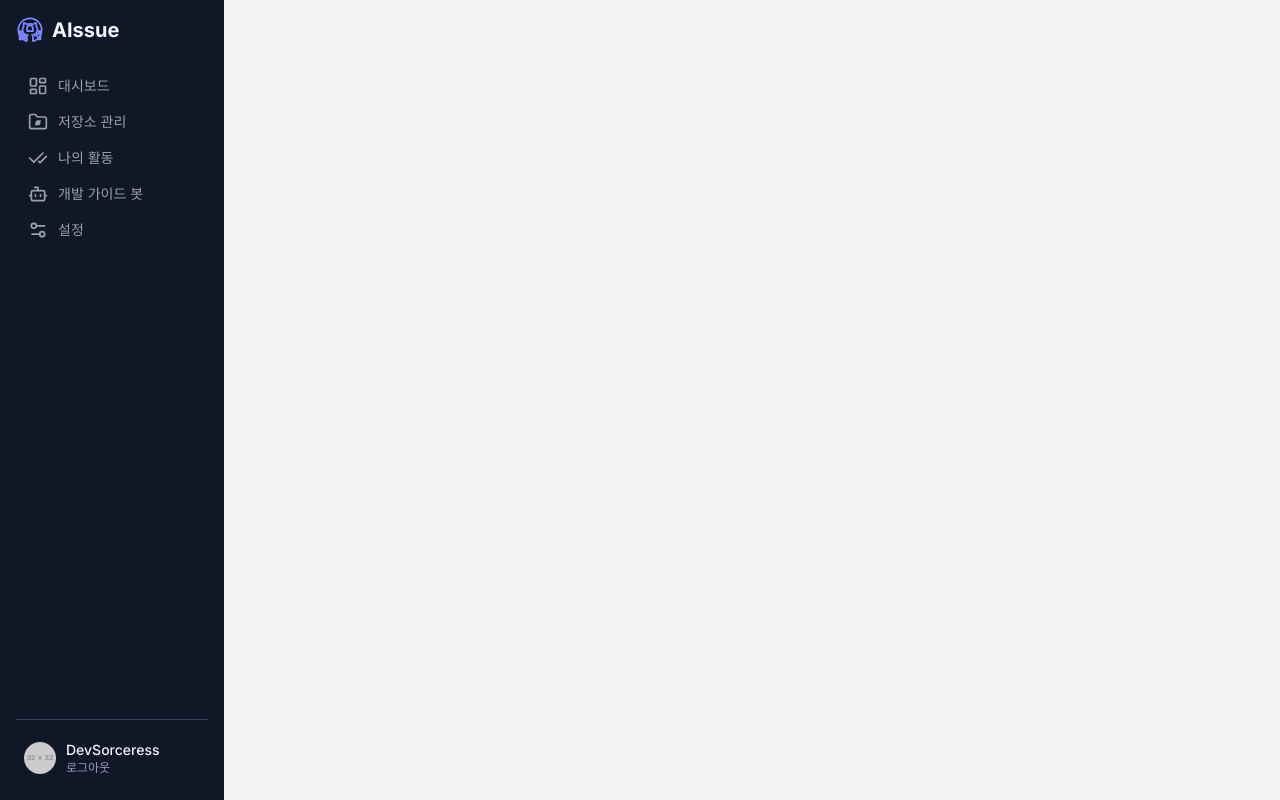
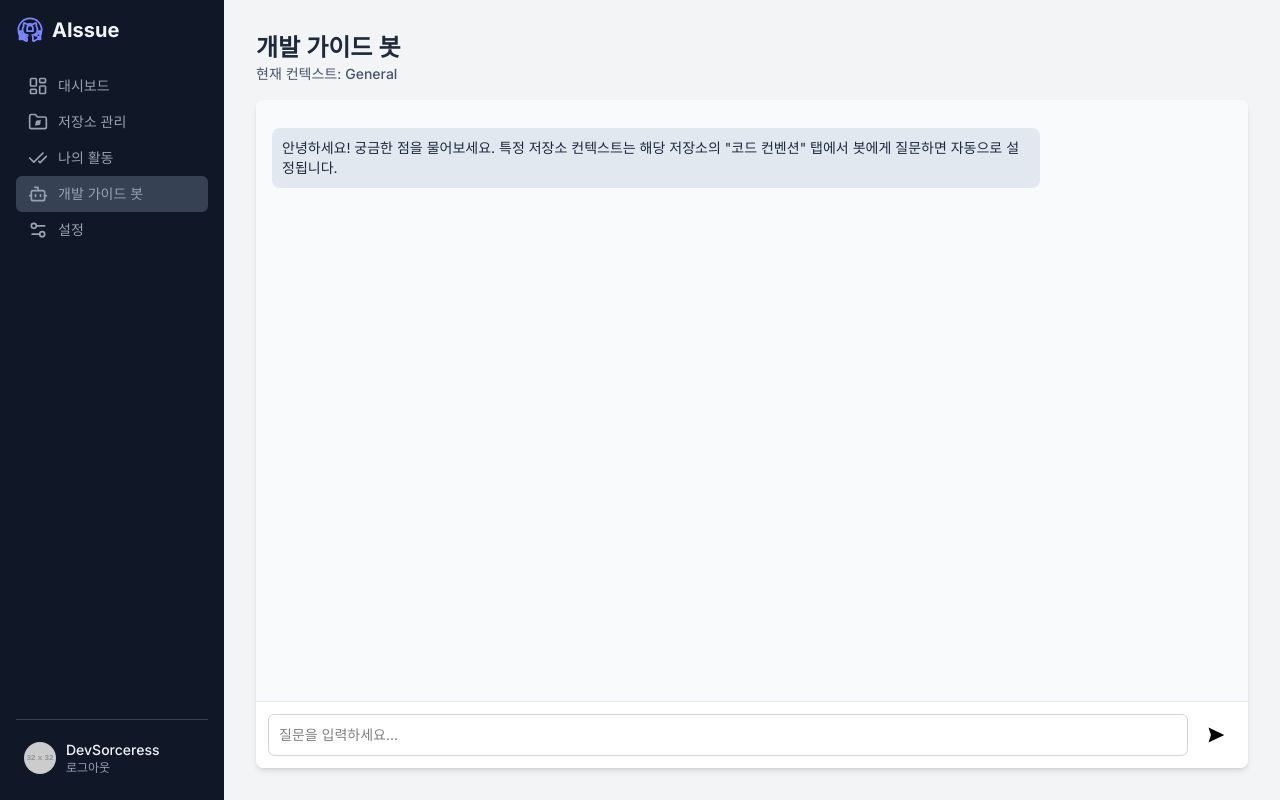
Before and after one commit to Mai-Nova/AIssue-FE, a Vue app: page /dev-guide-bot in a window 1280 px wide. Built offline with nearby package versions, Linux system fonts and the light colour scheme; sample sign-in values are in the browser's storage.

Commit message:
feat: 개발 가이드 봇 마이그레이션, 메시지 응답 완료 (#10)
* feat: 개발 가이드 봇 마이그레이션,   메시지 응답 완료

* feat: key값 index->message.id로 변경

```diff
--- a/src/router/index.js
+++ b/src/router/index.js
@@ -4,7 +4,7 @@ import DashboardView from '../views/DashboardView.vue';
 // 다른 뷰 컴포넌트들을 임포트합니다.
 // import RepoListView from '../views/RepoListView.vue';
 // import MyActivityView from '../views/MyActivityView.vue';
-// import DevGuideBotView from '../views/DevGuideBotView.vue';
+import DevGuideBotView from '../views/DevGuideBotView.vue';
 // import SettingsView from '../views/SettingsView.vue';
 // import RepoDetailView from '../views/RepoDetailView.vue';
 // import IssueDetailView from '../views/IssueDetailView.vue';
@@ -50,12 +50,12 @@ const routes = [
   //   component: MyActivityView,
   //   meta: { requiresAuth: true }
   // },
-  // {
-  //   path: '/dev-guide-bot',
-  //   name: 'DevGuideBot',
-  //   component: DevGuideBotView,
-  //   meta: { requiresAuth: true }
-  // },
+  {
+    path: '/dev-guide-bot',
+    name: 'DevGuideBot',
+    component: DevGuideBotView,
+    meta: { requiresAuth: true }
+  },
   // {
   //   path: '/settings',
   //   name: 'Settings',
--- /dev/null
+++ b/src/views/DevGuideBotView.vue
@@ -0,0 +1,137 @@
+<template>
+<div
+    id="dev-guide-bot-content"
+    class="main-content h-full flex flex-col"
+>
+    <header class="mb-4">
+    <h1 class="text-2xl font-semibold text-slate-800">개발 가이드 봇</h1>
+    <p class="text-sm text-slate-600">
+        현재 컨텍스트:
+        <span ref="repoContextRef" id="dev-bot-repo-context" class="font-medium">{{ context }}</span>
+    </p>
+    </header>
+
+    <div class="flex-grow card p-0 flex flex-col overflow-hidden">
+    <div
+        ref="chatbotMessagesRef"
+        class="p-4 space-y-3 overflow-y-auto flex-grow bg-gray-50"
+        id="chatbot-messages"
+    >
+        <div class="flex justify-start">
+        <!-- <div
+            class="bg-slate-200 text-slate-800 p-2.5 rounded-lg max-w-[80%] text-sm"
+        >
+            <p>
+            안녕하세요! 궁금한 점을 물어보세요. 특정 저장소 컨텍스트는
+            해당 저장소의 '코드 컨벤션' 탭에서 봇에게 질문하면 자동으로 설정됩니다.
+            </p>
+        </div> -->
+        </div>
+        <div
+        v-for="(message) in messages"
+        :key="message.id"
+        class="flex"
+        :class="{ 'justify-end': message.sender === 'user', 'justify-start': message.sender === 'bot' }"
+        >
+        <div
+            class="p-2.5 rounded-lg max-w-[80%] text-sm"
+            :class="message.sender === 'user' ? 'bg-indigo-500 text-white' : 'bg-slate-200 text-slate-800'"
+        >
+            <p>{{ message.text }}</p>
+        </div>
+        </div>
+    </div>
+
+    <div class="p-3 border-t border-gray-200 bg-white">
+        <div class="flex items-center space-x-2">
+        <input
+            v-model="input"
+            type="text"
+            placeholder="질문을 입력하세요..."
+            class="flex-grow p-2.5 border border-gray-300 rounded-md focus:ring-2 focus:ring-indigo-500 focus:border-indigo-500 outline-none text-sm"
+            @keyup.enter="sendMessage"
+        />
+        <button @click="sendMessage" class="btn-primary p-2.5 rounded-md">
+            <svg
+            class="lucide lucide-send-horizontal h-5 w-5"
+            xmlns="http://www.w3.org/2000/svg"
+            viewBox="0 0 24 24"
+            >
+            <path d="m3 3 3 9-3 9 19-9Z" />
+            <path d="M6 12h16" />
+            </svg>
+        </button>
+        </div>
+    </div>
+    </div>
+</div>
+</template>
+
+<script>
+import { ref, defineComponent, onMounted } from 'vue'
+
+export default defineComponent({
+name: 'DevGuideBot',
+setup() {
+    const context = ref('General')
+    const input = ref('')
+    const messages = ref([
+    {
+        sender: 'bot',
+        text: '안녕하세요! 궁금한 점을 물어보세요. 특정 저장소 컨텍스트는 해당 저장소의 "코드 컨벤션" 탭에서 봇에게 질문하면 자동으로 설정됩니다.',
+    },
+    ])
+    const repoContextRef = ref(null)
+    // const chatbotInput = ref(null)
+
+    // onMounted(() => {
+    // // DOM이 완전히 마운트된 뒤에 접근해야 함
+    // if (chatbotInput.value) {
+    //     const rawText = chatbotInput.value.value.trim(); // ✅ .value는 input 엘리먼트의 값
+    //     console.log(rawText)
+    // }
+    // })
+
+
+
+    const sendMessage = () => {
+        if (!input.value.trim()) return
+
+        // messages.value.push({
+        //     sender: 'user',
+        //     text: input.value.trim(),
+        // })
+
+        const messageText = input.value.trim()
+
+        messages.value.push({
+        id: Date.now() + Math.random(),
+        sender: 'user',
+        text: messageText,
+        })
+
+        input.value = ''
+
+        const currentRepoContext = repoContextRef.value.textContent || 'General'
+        if (currentRepoContext) {
+            context.value = currentRepoContext
+        }
+
+        setTimeout(() => {
+            messages.value.push({
+            sender: 'bot',
+            text: `AI 응답 (컨텍스트: ${currentRepoContext}): "${messageText}"에 대한 답변입니다. (MVP 데모)`,
+            })
+        }, 500)
+        }
+
+        return {
+        context,
+        input,
+        messages,
+        sendMessage,
+        repoContextRef,
+        }
+    },
+})
+</script>
```
